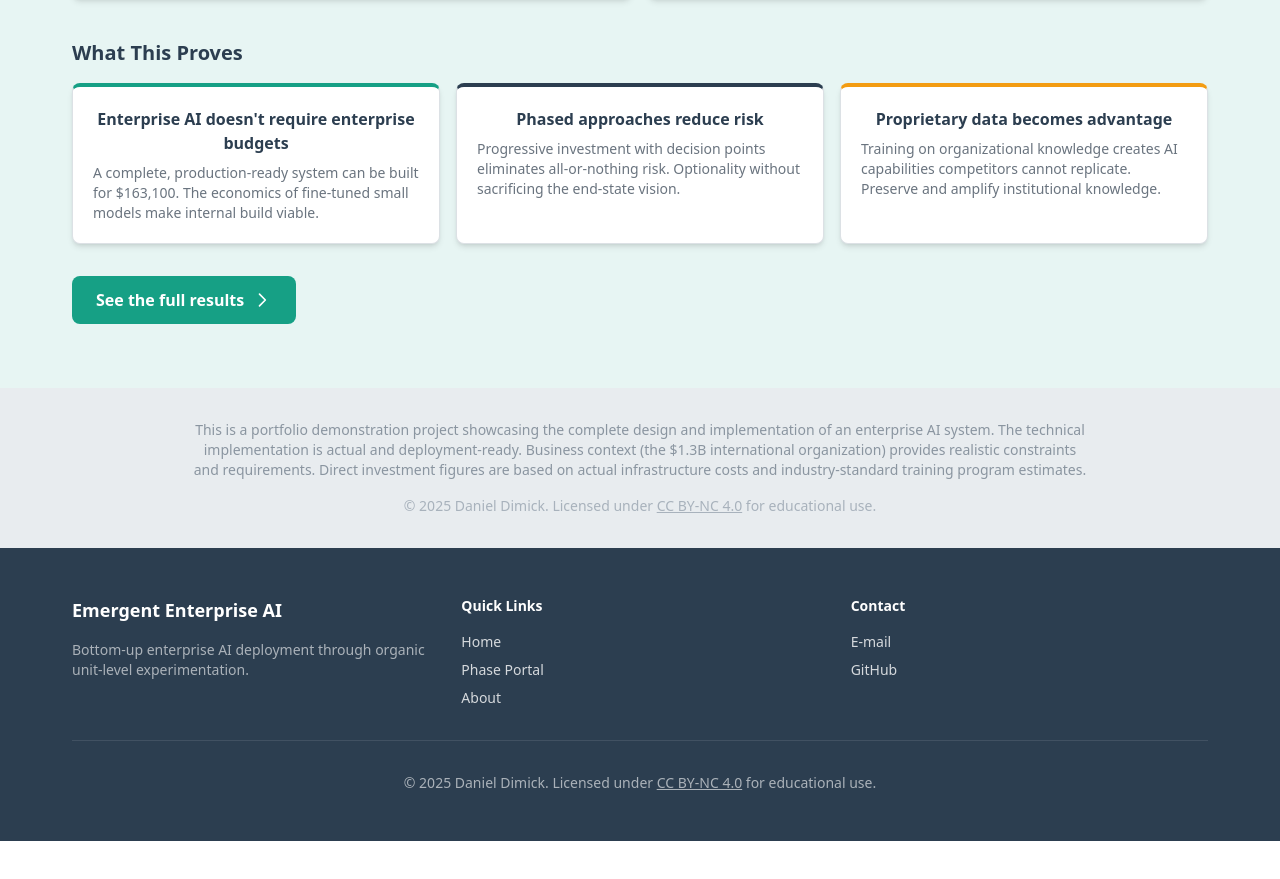
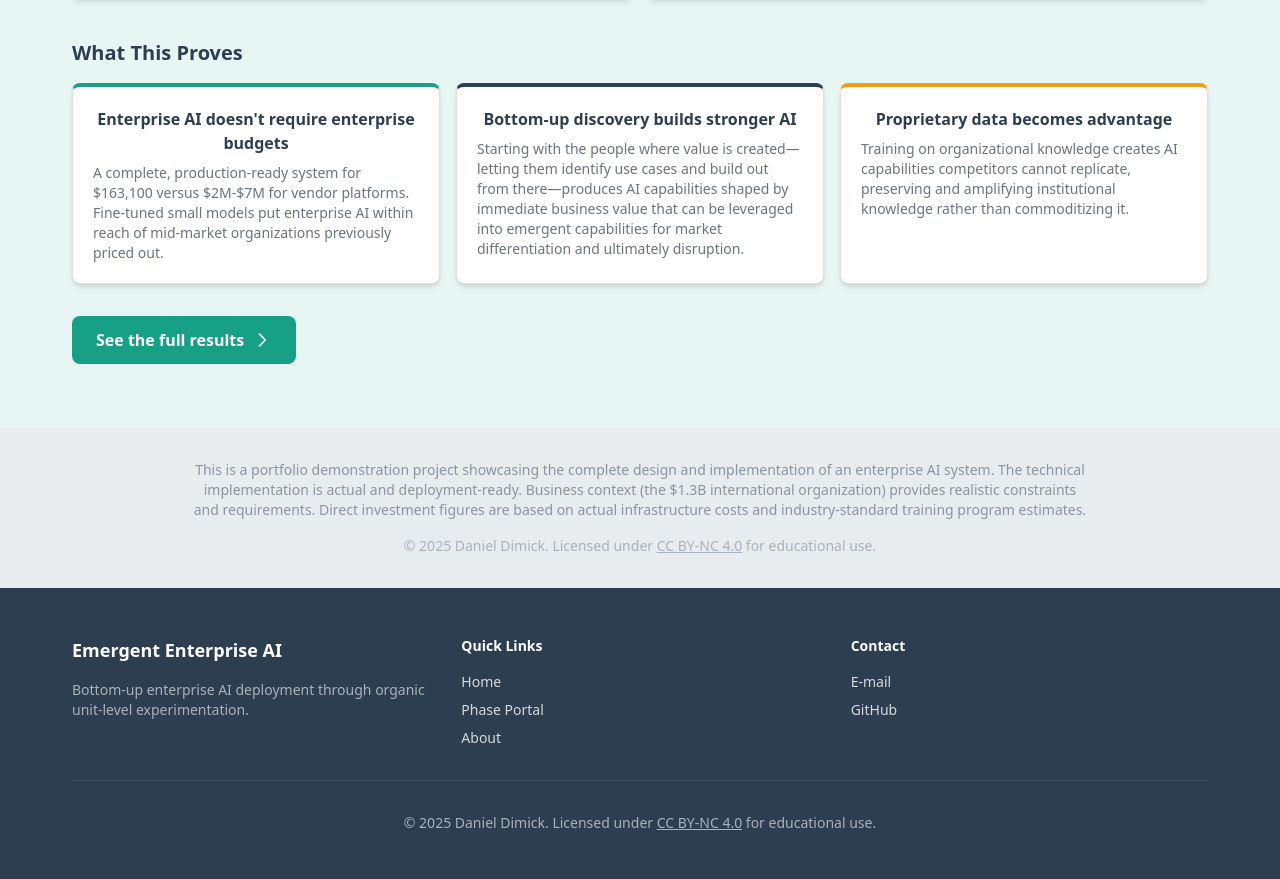
Before and after one commit to deepdmk/enterprise-ai-case-study, a Next.js app in the folder website/: page /enterprise-ai-case-study/summary in a window 1280 px wide. Shown: the part 4225-5104 px from the top of the page. Before the commit the page ends 5066 px from the top, so only its background shows below. Built offline with nearby package versions, Linux system fonts and the light colour scheme.

Commit message:
Improve 'What This Proves' section messaging

```diff
--- a/website/app/summary/page.tsx
+++ b/website/app/summary/page.tsx
@@ -325,19 +325,19 @@ export default function SummaryPage() {
             <div className="bg-white border border-gray-200 border-t-4 border-t-teal rounded-lg shadow-md p-5">
               <h4 className="font-bold text-navy mb-2 text-center">Enterprise AI doesn&apos;t require enterprise budgets</h4>
               <p className="text-sm text-gray-600">
-                A complete, production-ready system can be built for $163,100. The economics of fine-tuned small models make internal build viable.
+                A complete, production-ready system for $163,100 versus $2M-$7M for vendor platforms. Fine-tuned small models put enterprise AI within reach of mid-market organizations previously priced out.
               </p>
             </div>
             <div className="bg-white border border-gray-200 border-t-4 border-t-navy rounded-lg shadow-md p-5">
-              <h4 className="font-bold text-navy mb-2 text-center">Phased approaches reduce risk</h4>
+              <h4 className="font-bold text-navy mb-2 text-center">Bottom-up discovery builds stronger AI</h4>
               <p className="text-sm text-gray-600">
-                Progressive investment with decision points eliminates all-or-nothing risk. Optionality without sacrificing the end-state vision.
+                Starting with the people where value is created—letting them identify use cases and build out from there—produces AI capabilities shaped by immediate business value that can be leveraged into emergent capabilities for market differentiation and ultimately disruption.
               </p>
             </div>
             <div className="bg-white border border-gray-200 border-t-4 border-t-amber rounded-lg shadow-md p-5">
               <h4 className="font-bold text-navy mb-2 text-center">Proprietary data becomes advantage</h4>
               <p className="text-sm text-gray-600">
-                Training on organizational knowledge creates AI capabilities competitors cannot replicate. Preserve and amplify institutional knowledge.
+                Training on organizational knowledge creates AI capabilities competitors cannot replicate, preserving and amplifying institutional knowledge rather than commoditizing it.
               </p>
             </div>
           </div>
```
